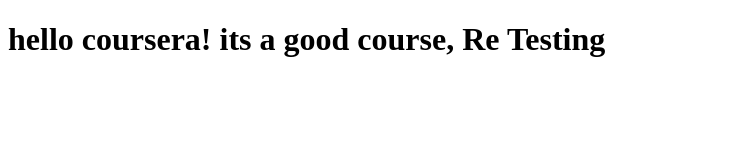
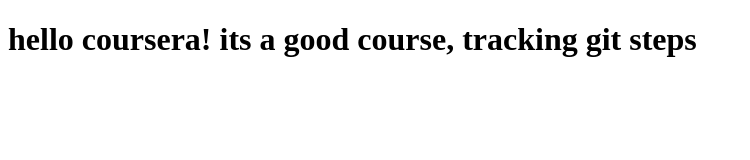
Before and after one commit to Abic7/coursera-test, a plain HTML site: page site/index.html in a window 1280 px wide. Shown: the whole page, without its empty margins (0-750 px from the left). Drawn offline with Linux system fonts and the light colour scheme.

Commit message:
New Change tracking git steps

```diff
--- a/site/index.html
+++ b/site/index.html
@@ -4,6 +4,6 @@
 	<title>first test site</title>
 </head>
 <body>
-<h1>hello coursera! its a good course, Re Testing</h1>
+<h1>hello coursera! its a good course, tracking git steps</h1>
 </body>
 </html>
```
